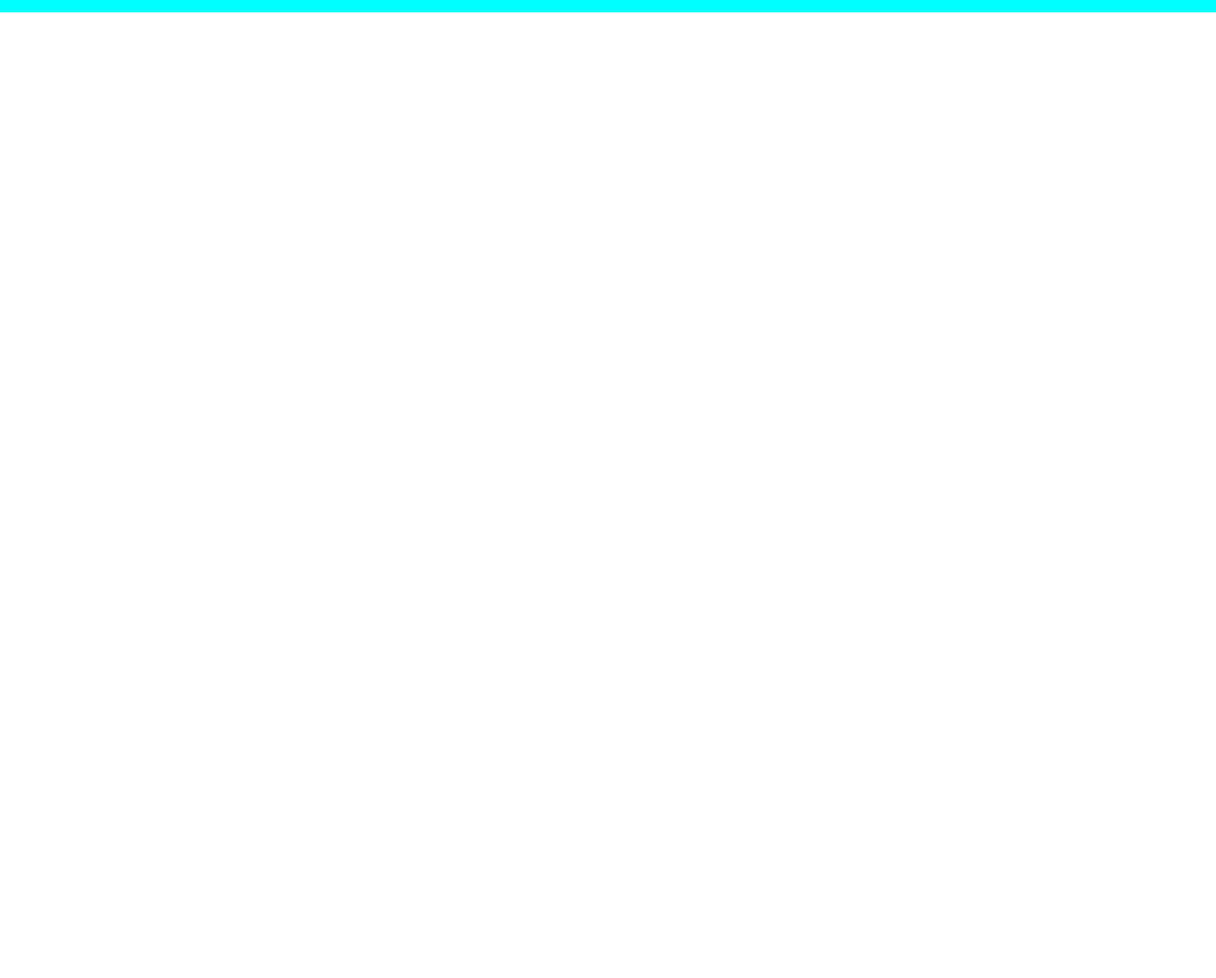
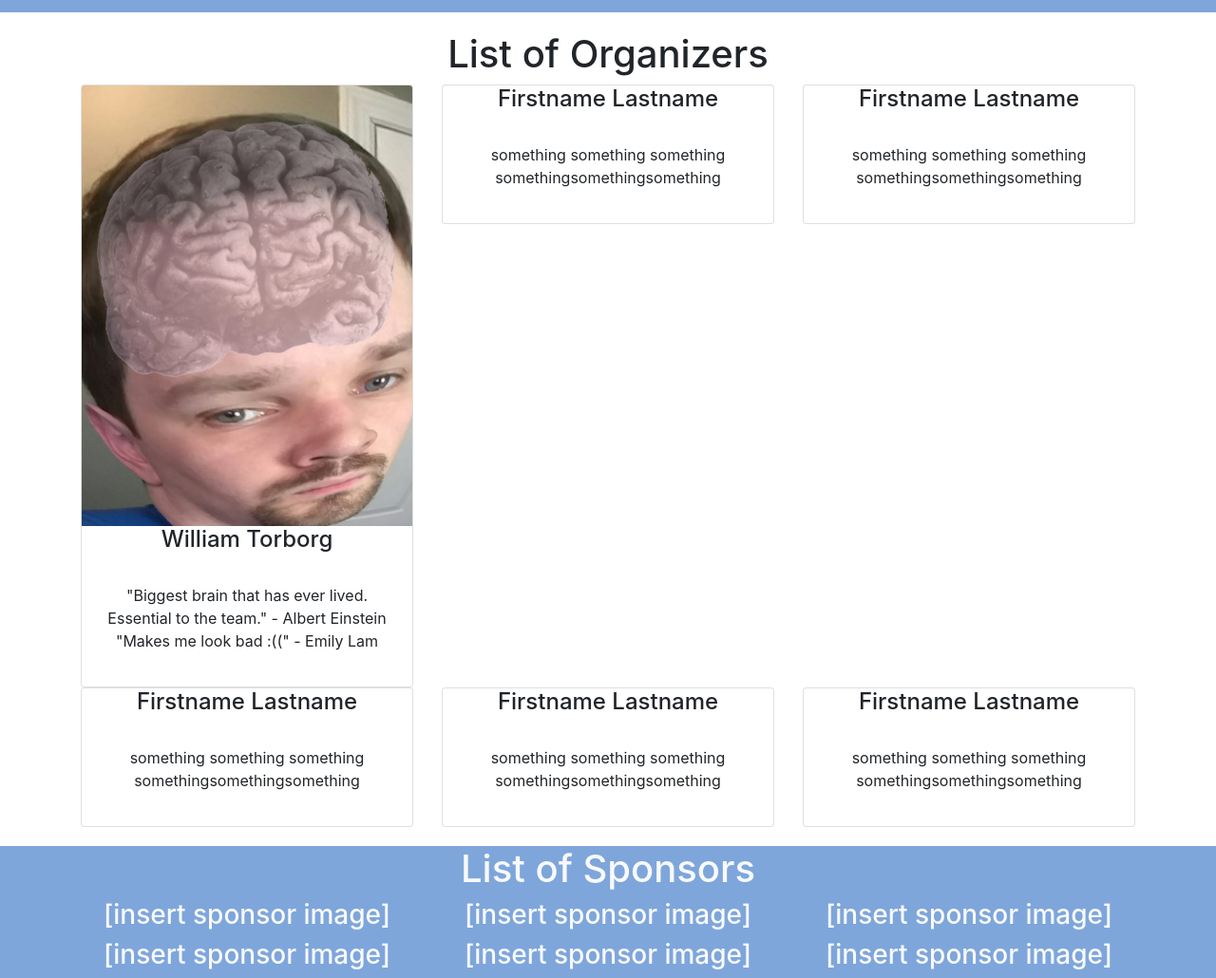
Before and after one commit to michaelyao/DenaliHacks, a plain HTML site: page www/index.html in a window 1280 px wide. Shown: the part 720-1750 px from the top of the page at 95% size. Before the commit the page ends 800 px from the top, so only its background shows below. Drawn offline with nearby package versions, Linux system fonts and the light colour scheme.

Commit message:
More sections

```diff
--- a/www/index.html
+++ b/www/index.html
@@ -29,11 +29,17 @@
                     <li class="nav-item">
                         <a class="nav-link" href="#apply-section">Apply</a>
                     </li>
+                    <li class="nav-item">
+                        <a class="nav-link" href="#org-section">Organizers</a>
+                    </li>
+                    <li class="nav-item">
+                        <a class="nav-link" href="#sponsor-section">Sponsors</a>
+                    </li>
                 </ul>
             </div>
         </nav>
         <!--Info-->
-        <div class="container-fluid" style="background-color:Cyan;margin:0px 0px 20px 0px;" id="info-section">
+        <div class="container-fluid" style="background-color:#7ea6db;margin:0px 0px 20px 0px;" id="info-section">
             <div class="container">
                 <div class="row justify-content-center">
                     <div class="col text-center">
@@ -80,7 +86,7 @@
                 </div>
             </div>
         </div>
-        <div class="container-fluid" style="background-color:cyan;margin:20px 0px 20px 0px;" id="apply-section">
+        <div class="container-fluid" style="background-color:#7ea6db;margin:20px 0px 20px 0px;" id="apply-section">
             <div class="container">
                 <div class="row">
                     <div class="col text-center">
@@ -90,6 +96,87 @@
                 <div class="row">
                     <div class="col text-center">
                         <p class="text-light">INSERT LINK HERE</p>
+                    </div>
+                </div>
+            </div>
+        </div>
+        <div class="container-fluid" style="margin:20px 0px 20px 0px;" id="org-section">
+            <div class="container">
+                <div class="row">
+                    <div class="col text-center">
+                        <h1>List of Organizers</h1>
+                    </div>
+                </div>
+                <div class="row">
+                    <div class="col text-center">
+                        <div class="card">
+                            <img class="card-img-top" src="EZ2q7T9.png" />
+                            <h4 class="card-title">William Torborg</h4>
+                            <p class="card-body">"Biggest brain that has ever lived. Essential to the team." - Albert Einstein<br />"Makes me look bad :((" - Emily Lam</p>
+                        </div>
+                    </div>
+                    <div class="col text-center">
+                        <div class="card">
+                            <h4 class="card-title">Firstname Lastname</h4>
+                            <p class="card-body">something something something somethingsomethingsomething</p>
+                        </div>
+                    </div>
+                    <div class="col text-center">
+                        <div class="card">
+                            <h4 class="card-title">Firstname Lastname</h4>
+                            <p class="card-body">something something something somethingsomethingsomething</p>
+                        </div>
+                    </div>
+                </div>
+                <div class="row">
+                    <div class="col text-center">
+                        <div class="card">
+                            <h4 class="card-title">Firstname Lastname</h4>
+                            <p class="card-body">something something something somethingsomethingsomething</p>
+                        </div>
+                    </div>
+                    <div class="col text-center">
+                        <div class="card">
+                            <h4 class="card-title">Firstname Lastname</h4>
+                            <p class="card-body">something something something somethingsomethingsomething</p>
+                        </div>
+                    </div>
+                    <div class="col text-center">
+                        <div class="card">
+                            <h4 class="card-title">Firstname Lastname</h4>
+                            <p class="card-body">something something something somethingsomethingsomething</p>
+                        </div>
+                    </div>
+                </div>
+            </div>
+        </div>
+        <div class="container-fluid" style="background-color:#7ea6db;margin:20px 0px 0px 0px;" id="sponsor-section">
+            <div class="container">
+                <div class="row">
+                    <div class="col text-center">
+                        <h1 class="text-light">List of Sponsors</h1>
+                    </div>
+                </div>
+                <div class="row">
+                    <div class="col text-center">
+                        <h3 class="text-light">[insert sponsor image]</h3>
+                    </div>
+                    <div class="col text-center">
+                        <h3 class="text-light">[insert sponsor image]</h3>
+                    </div>
+                    <div class="col text-center">
+                        <h3 class="text-light">[insert sponsor image]</h3>
+                    </div>
+                </div>
+                <div class="row">
+                    <div class="col text-center">
+                        <h3 class="text-light">[insert sponsor image]</h3>
+                    </div>
+                    <div class="col text-center">
+                        <h3 class="text-light">[insert sponsor image]</h3>
+                    </div>
+                    <div class="col text-center">
+                        <h3 class="text-light">[insert sponsor image]</h3>
                     </div>
                 </div>
             </div>
@@ -110,7 +197,6 @@
                 background-position: center 20%;
                 background-repeat: no-repeat;
                 background-size: cover;
-            }
         </style>
         <script>
             let anchorlinks = document.querySelectorAll('a[href^="#"]')
```
Also changed, not shown: www/EZ2q7T9.png (added).
